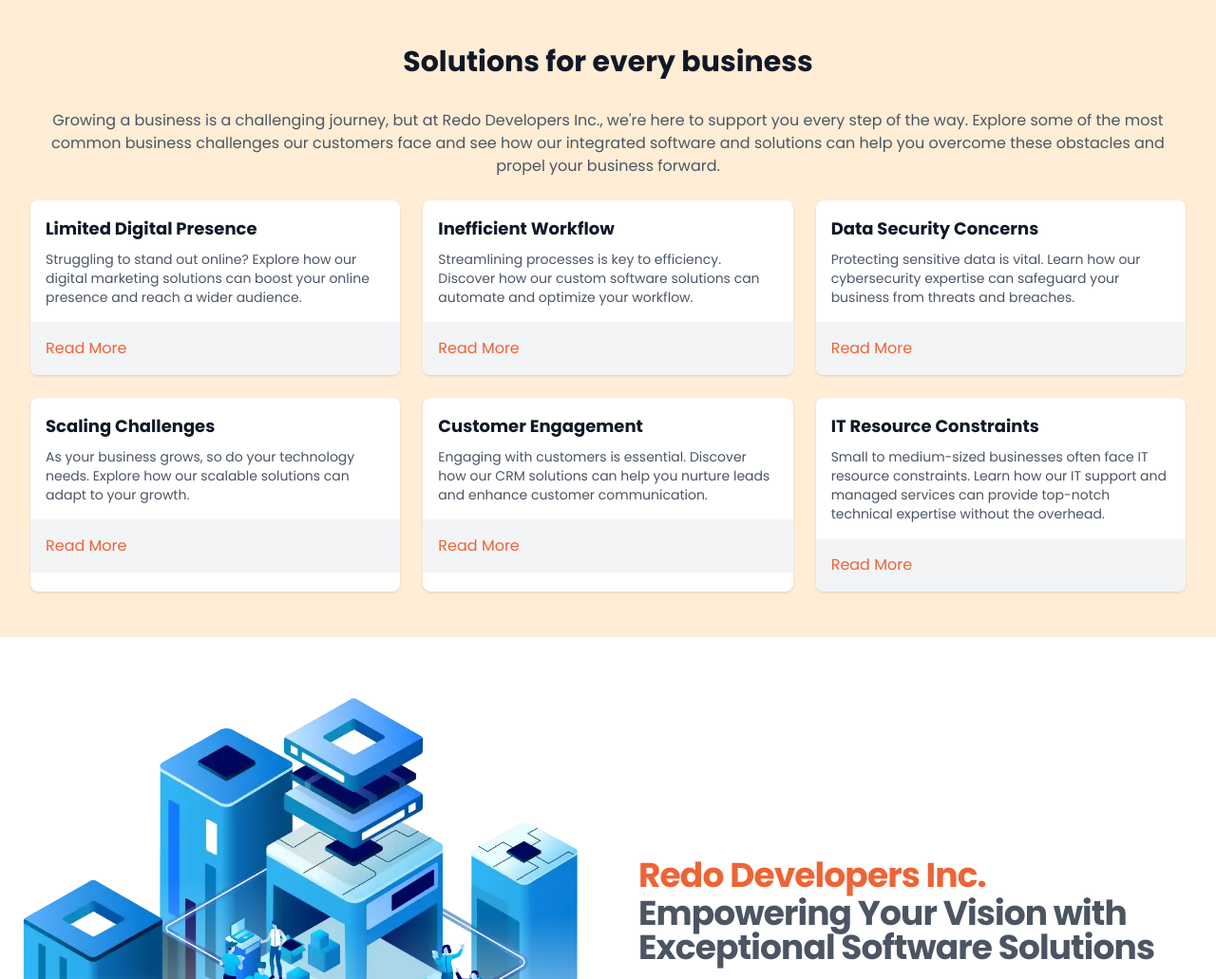
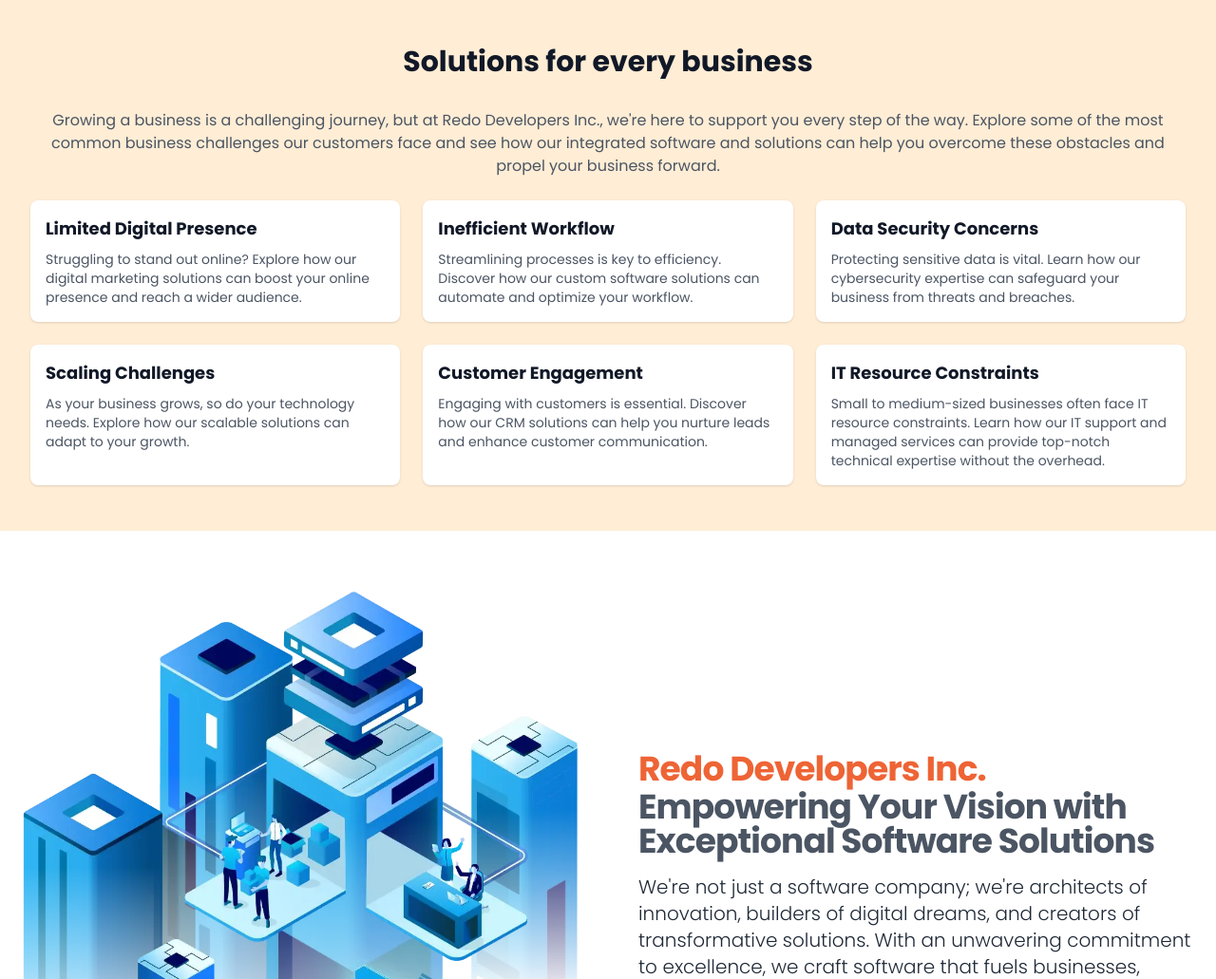
Before and after one commit to Theetawee/redodevelopers_site, a Django app: page / in a window 1280 px wide. Shown: the part 847-1878 px from the top of the page at 95% size. Run offline with Django 4.2, Linux system fonts and the light colour scheme; style sheets or scripts are compiled from the project's sources.

Commit message:
Update index.html

```diff
--- a/templates/main/index.html
+++ b/templates/main/index.html
@@ -141,9 +141,7 @@
                     <h3 class="text-lg font-semibold text-gray-900 dark:text-white">Limited Digital Presence</h3>
                     <p class="mt-2 text-sm text-gray-600 dark:text-gray-300">Struggling to stand out online? Explore how our digital marketing solutions can boost your online presence and reach a wider audience.</p>
                 </div>
-                <div class="p-4 bg-gray-100 dark:bg-gray-800">
-                    <a href="#" class="text-primary-500 hover:underline">Read More</a>
-                </div>
+
             </div>
 
             <!-- Card 2 -->
@@ -152,9 +150,7 @@
                     <h3 class="text-lg font-semibold text-gray-900 dark:text-white">Inefficient Workflow</h3>
                     <p class="mt-2 text-sm text-gray-600 dark:text-gray-300">Streamlining processes is key to efficiency. Discover how our custom software solutions can automate and optimize your workflow.</p>
                 </div>
-                <div class="p-4 bg-gray-100 dark:bg-gray-800">
-                    <a href="#" class="text-primary-500 hover:underline">Read More</a>
-                </div>
+
             </div>
 
             <!-- Card 3 -->
@@ -163,9 +159,7 @@
                     <h3 class="text-lg font-semibold text-gray-900 dark:text-white">Data Security Concerns</h3>
                     <p class="mt-2 text-sm text-gray-600 dark:text-gray-300">Protecting sensitive data is vital. Learn how our cybersecurity expertise can safeguard your business from threats and breaches.</p>
                 </div>
-                <div class="p-4 bg-gray-100 dark:bg-gray-800">
-                    <a href="#" class="text-primary-500 hover:underline">Read More</a>
-                </div>
+
             </div>
 
             <!-- Card 4 -->
@@ -174,9 +168,7 @@
                     <h3 class="text-lg font-semibold text-gray-900 dark:text-white">Scaling Challenges</h3>
                     <p class="mt-2 text-sm text-gray-600 dark:text-gray-300">As your business grows, so do your technology needs. Explore how our scalable solutions can adapt to your growth.</p>
                 </div>
-                <div class="p-4 bg-gray-100 dark:bg-gray-800">
-                    <a href="#" class="text-primary-500 hover:underline">Read More</a>
-                </div>
+
             </div>
 
             <!-- Card 5 -->
@@ -185,9 +177,7 @@
                     <h3 class="text-lg font-semibold text-gray-900 dark:text-white">Customer Engagement</h3>
                     <p class="mt-2 text-sm text-gray-600 dark:text-gray-300">Engaging with customers is essential. Discover how our CRM solutions can help you nurture leads and enhance customer communication.</p>
                 </div>
-                <div class="p-4 bg-gray-100 dark:bg-gray-800">
-                    <a href="#" class="text-primary-500 hover:underline">Read More</a>
-                </div>
+
             </div>
 
             <!-- Card 6 -->
@@ -196,9 +186,7 @@
                     <h3 class="text-lg font-semibold text-gray-900 dark:text-white">IT Resource Constraints</h3>
                     <p class="mt-2 text-sm text-gray-600 dark:text-gray-300">Small to medium-sized businesses often face IT resource constraints. Learn how our IT support and managed services can provide top-notch technical expertise without the overhead.</p>
                 </div>
-                <div class="p-4 bg-gray-100 dark:bg-gray-800">
-                    <a href="#" class="text-primary-500 hover:underline">Read More</a>
-                </div>
+
             </div>
         </div>
     </div>
```
